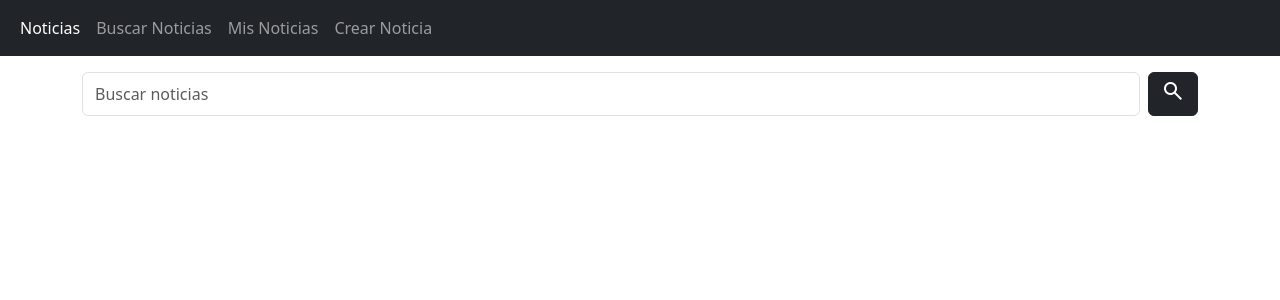
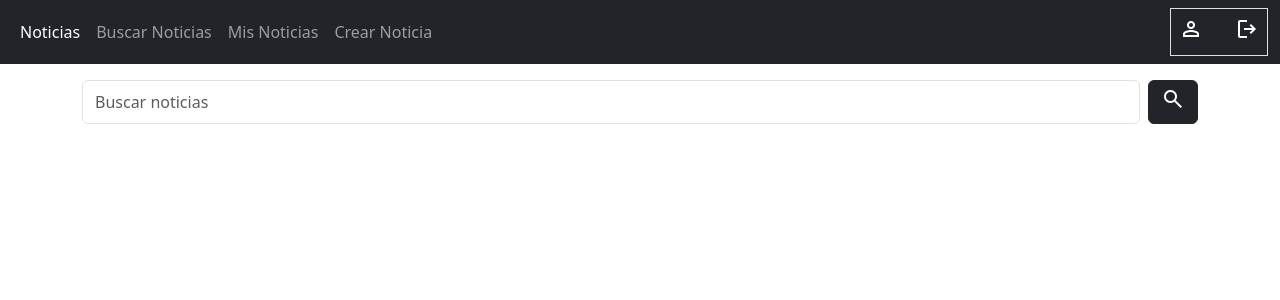
Before and after one commit to RobertoIL/steam_fruna_noticias, a Vue app in the folder src/frontend/: page /buscador in a window 1280 px wide. Shown: the top 300 px of the page. Built offline with nearby package versions, Linux system fonts and the light colour scheme.

Commit message:
logout y panel usuario

```diff
--- a/src/frontend/src/components/Navbar.vue
+++ b/src/frontend/src/components/Navbar.vue
@@ -16,12 +16,19 @@
                     <a class="nav-link" href="/crear-noticia">Crear Noticia</a>
                 </li>
                 </ul>
+                <PanelUsuario />
             </div>
             </nav>
         </main>
 
 </template>
 
-<style>
-
-</style>
+<script>
+    import PanelUsuario from './PanelUsuario.vue';
+    export default {
+        name: 'Navbar',
+        components: {
+            PanelUsuario
+        }
+    }
+</script>
--- /dev/null
+++ b/src/frontend/src/components/PanelUsuario.vue
@@ -0,0 +1,36 @@
+<template>
+    <div class="d-flex flex-row-reverse border">
+        <div class="p-2">
+            <a href="/" @click="reset()" class="text-white">
+                <span class="material-symbols-outlined">
+                    logout
+                    </span>
+            </a>
+        </div>
+        <div class="p-2">
+            <code class="text-white">{{ username }}</code>
+        </div>
+        <div class="p-2 text-white">
+            <span class="material-symbols-outlined">
+                person
+            </span>
+        </div>
+    </div>
+
+</template>
+
+<script>
+    export default {
+        data() {
+            return {
+                username: sessionStorage.getItem('username')
+            }
+
+        },
+        methods: {
+            reset() {
+                sessionStorage.setItem('username', '')
+            }
+        }
+    }
+</script>
```
